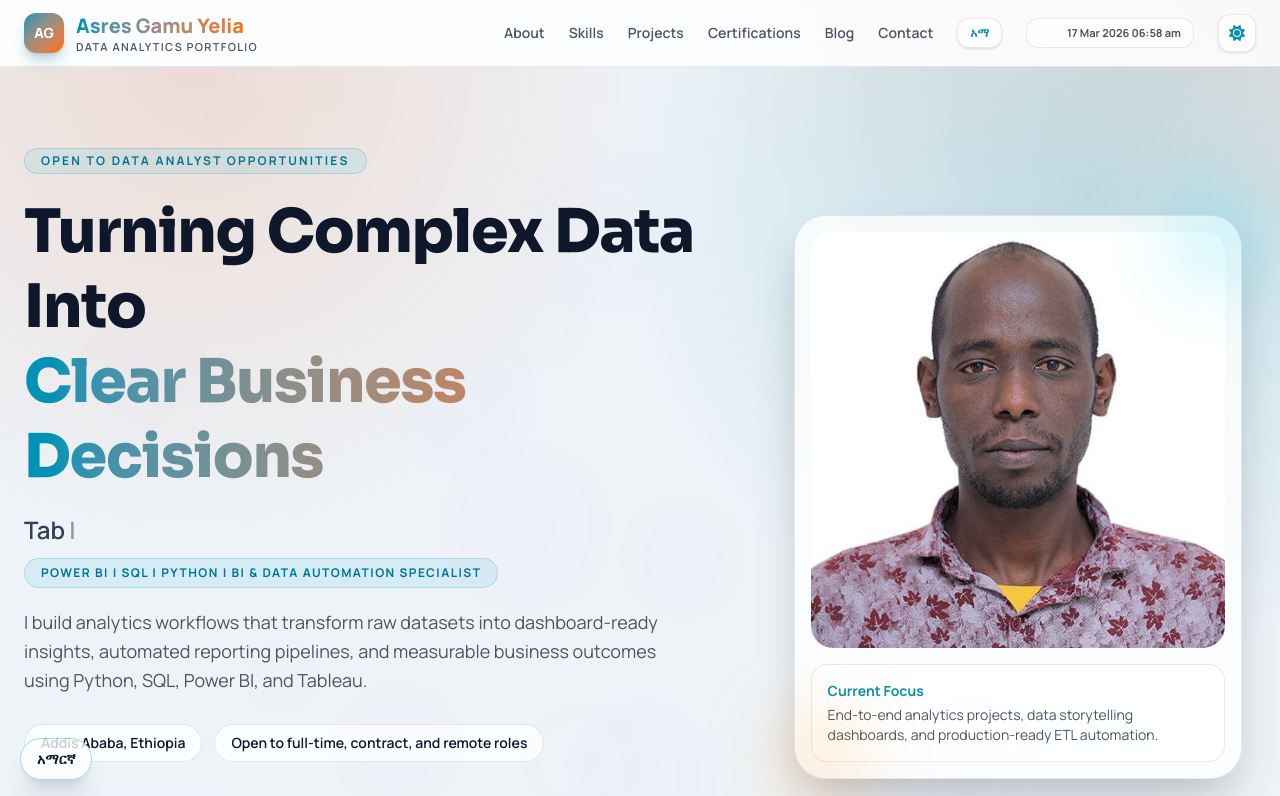
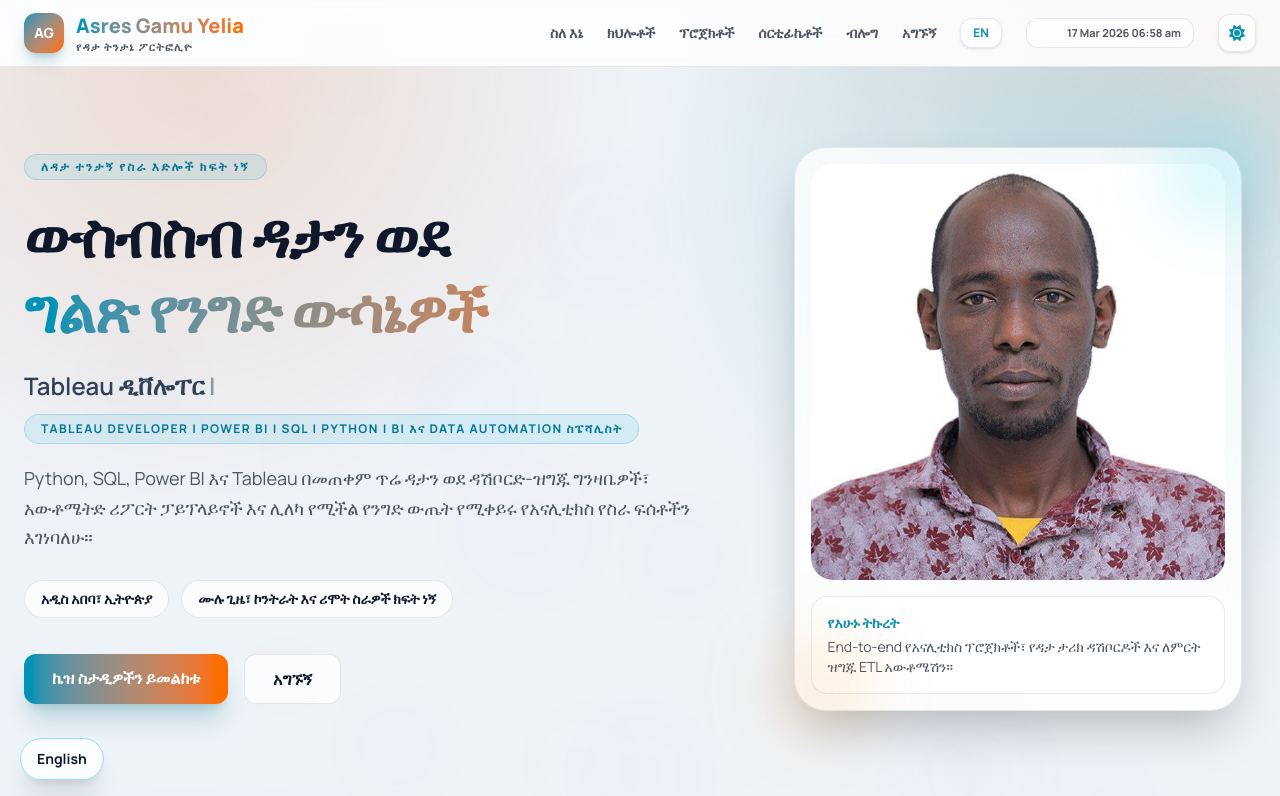
Before and after one commit to ethioCodingRoom/ethiocodingroom.github.io, a React (Vite) app: page / in a window 1280 px wide. Shown: the top 796 px of the page. Built offline with nearby package versions, Linux system fonts and the light colour scheme.

Commit message:
Default first-time visitors to Amharic language

```diff
--- a/src/i18n.tsx
+++ b/src/i18n.tsx
@@ -21,9 +21,8 @@ export const LanguageProvider: React.FC<React.PropsWithChildren> = ({ children }
     const saved = window.localStorage.getItem('language');
     if (saved === 'am' || saved === 'en') return saved;
 
-    // Fall back to browser locale (am-ET opens Amharic by default).
-    const browserLang = window.navigator.language?.toLowerCase() ?? 'en';
-    return browserLang.startsWith('am') ? 'am' : 'en';
+    // For first-time visitors, default to Amharic on this site.
+    return 'am';
   });
 
   React.useEffect(() => {
```
